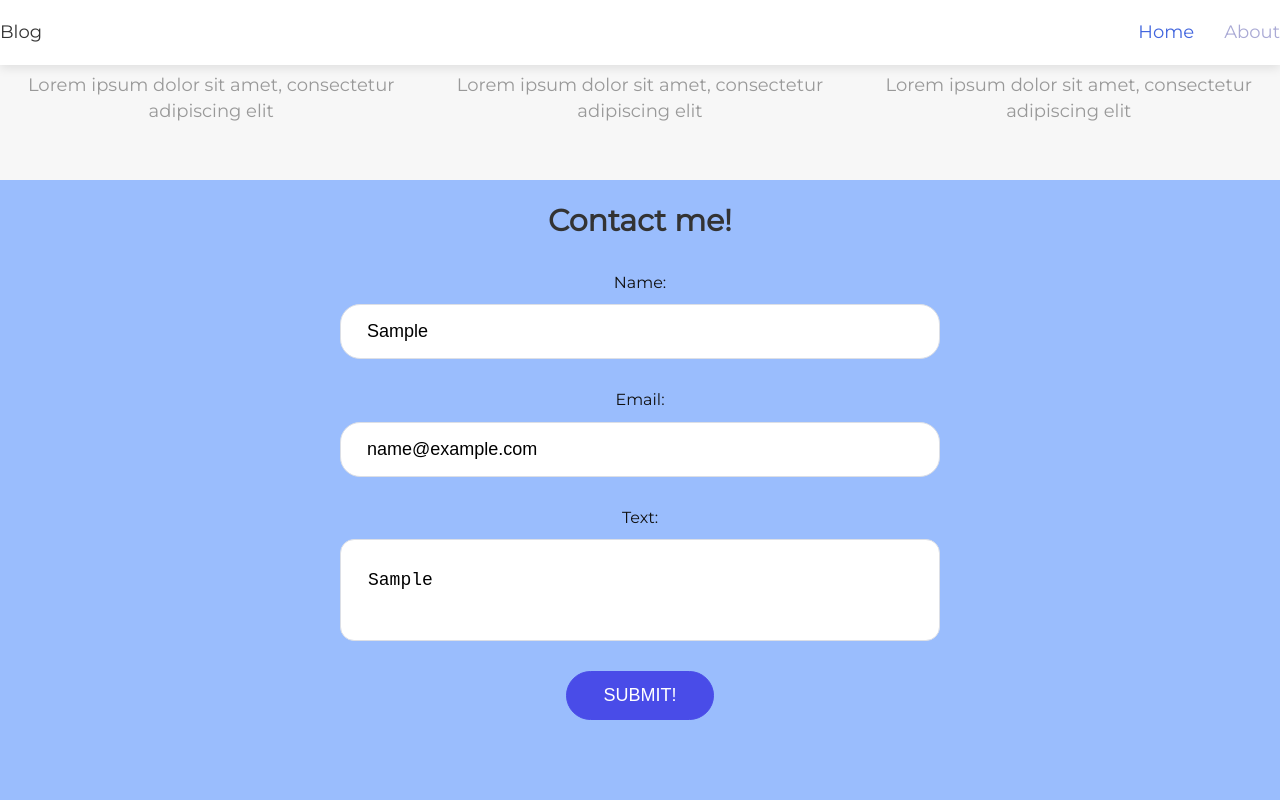
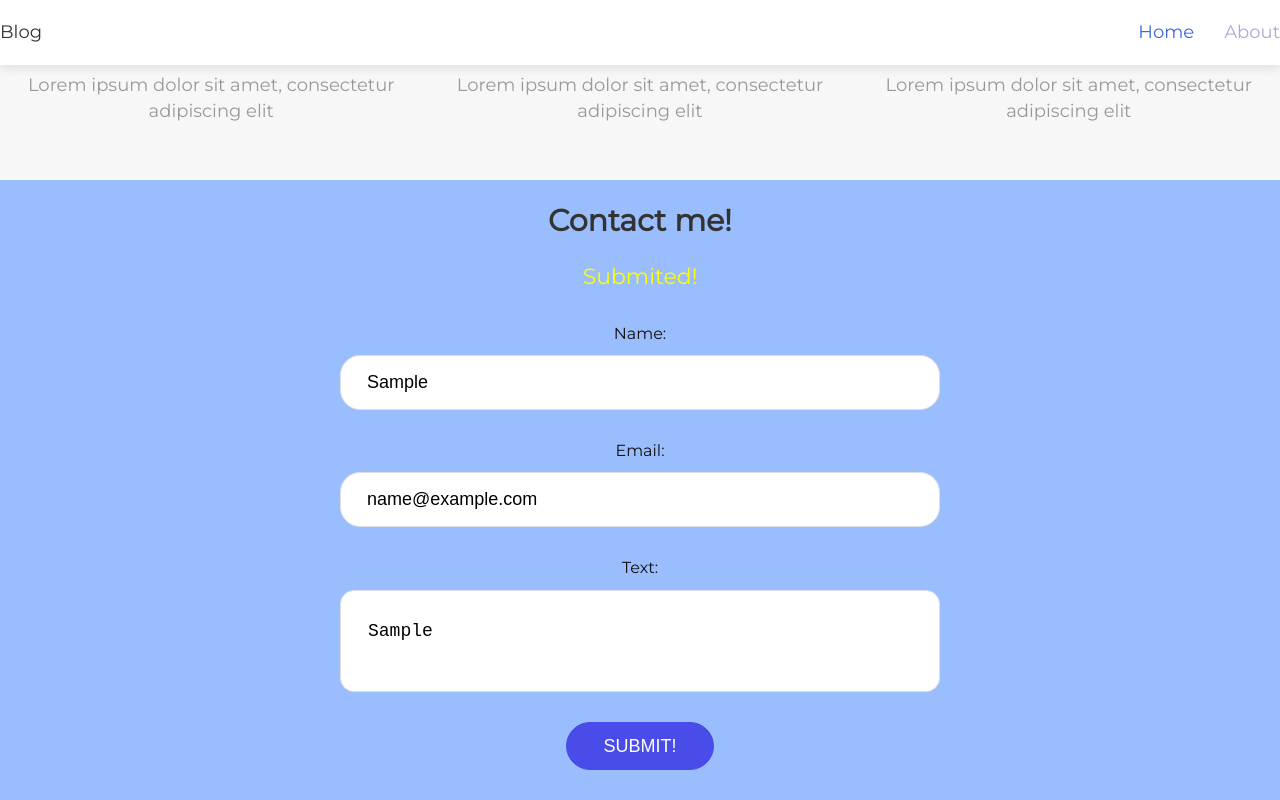
Before and after one commit to MaxLisyanskiy/BlogNuxt, a Nuxt app: page / in a window 1280 px wide. Both pictures are taken after typing "Sample", "name@example.com", "Sample" into the empty fields and a click on the button "SUBMIT!". Shown: the part 691-1491 px from the top of the page. Built offline with nearby package versions, Linux system fonts and the light colour scheme.

Commit message:
added message ui

```diff
--- a/components/Comments/NewComment.vue
+++ b/components/Comments/NewComment.vue
@@ -2,6 +2,9 @@
     <section class="new-comment">
         <div class="container">
             <h2 class="title">New comment:</h2>
+
+            <Message v-if="message" :message="message"/>
+
             <form @submit.prevent="onSubmit" class="new-comment__form">
 
                 <AppInput v-model="comment.name">Name:</AppInput>
@@ -18,15 +21,18 @@
 import AppButton from '@/components/UI/Controls/Button'
 import AppInput from '@/components/UI/Controls/Input'
 import AppTextArea from '@/components/UI/Controls/TextArea'
+import Message from '@/components/UI/Message'
 
 export default {
     components: {
         AppButton,
         AppInput,
-        AppTextArea
+        AppTextArea,
+        Message
     },
     data() {
         return {
+            message: null,
             comment: {
                 name: '',
                 text: ''
@@ -35,6 +41,8 @@
     },
     methods: {
         onSubmit () {
+            this.message = 'Submited!'
+
             console.log(this.comment)
         }
     }
--- a/components/Contacts.vue
+++ b/components/Contacts.vue
@@ -2,6 +2,9 @@
     <section class="contact">
         <div class="container">
             <h2 class="title">Contact me!</h2>
+
+            <Message v-if="message" :message="message"/>
+
             <form @submit.prevent="onSubmit" class="contact-form">
 
                 <AppInput v-model="user.name">Name:</AppInput>
@@ -19,15 +22,18 @@
 import AppButton from '@/components/UI/Controls/Button'
 import AppInput from '@/components/UI/Controls/Input'
 import AppTextArea from '@/components/UI/Controls/TextArea'
+import Message from '@/components/UI/Message'
 
 export default {
     components: {
         AppButton,
         AppInput,
-        AppTextArea
+        AppTextArea,
+        Message
     },
     data() {
         return {
+            message: null,
             user: {
                 name: '',
                 email: '',
@@ -37,6 +43,7 @@
     },
     methods: {
         onSubmit () {
+            this.message = 'Submited!'
             console.log(this.user)
         }
     }
--- /dev/null
+++ b/components/UI/Message.vue
@@ -0,0 +1,32 @@
+<template>
+    <div class="message" :class="messageClass">
+        <p>{{message}}</p>
+    </div>
+</template>
+
+<script>
+export default {
+    props: {
+        messageClass: {
+            type: String,
+            default: 'success'
+        },
+        message: {
+            type: String,
+            required: true
+        }
+    }
+}
+</script>
+
+<style lang="scss">
+    .message {
+        font-size: 22px;
+        &.success {
+            color: yellow;
+        }
+        &.error {
+            color: #fc5c65;
+        }
+    }
+</style>
```
